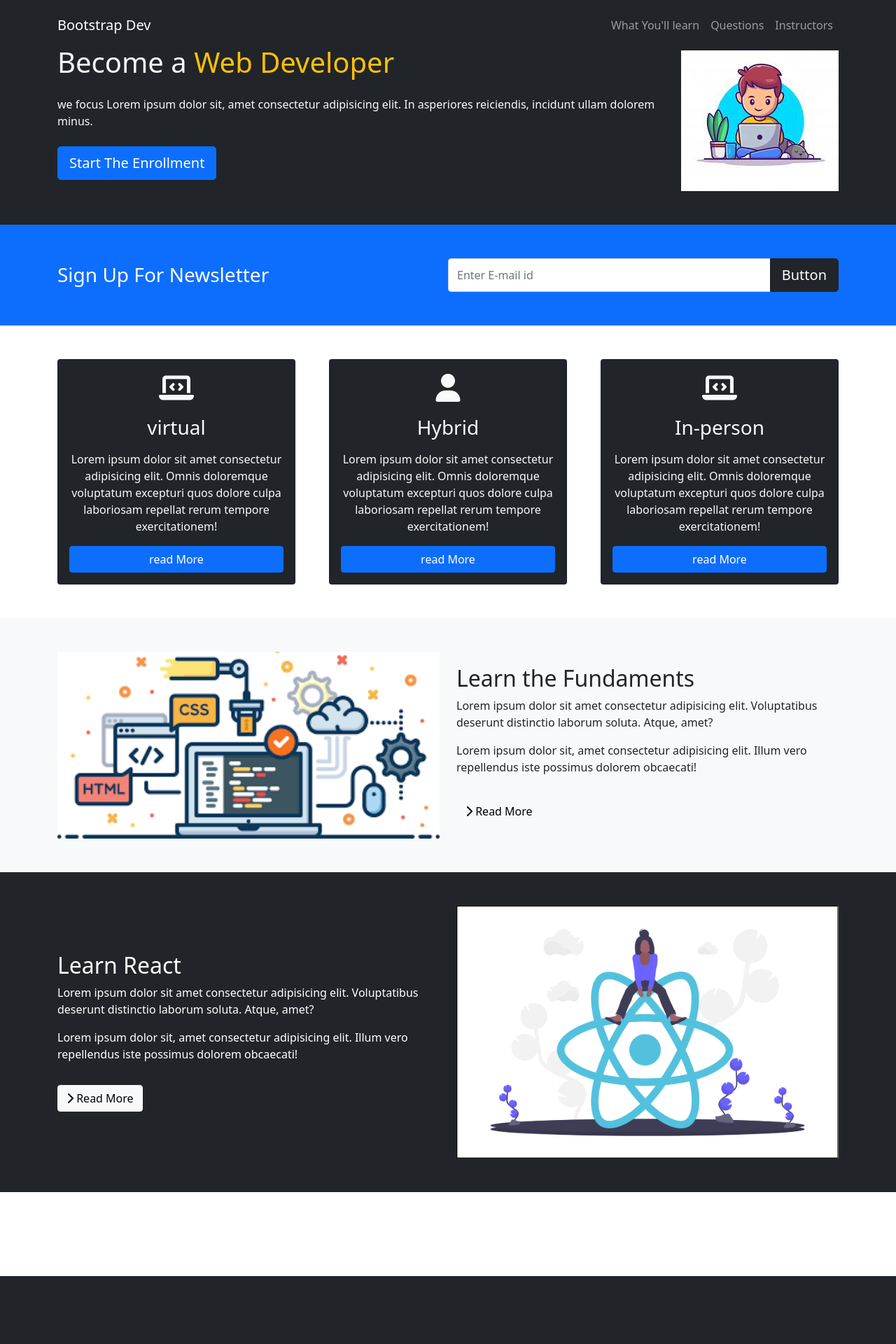
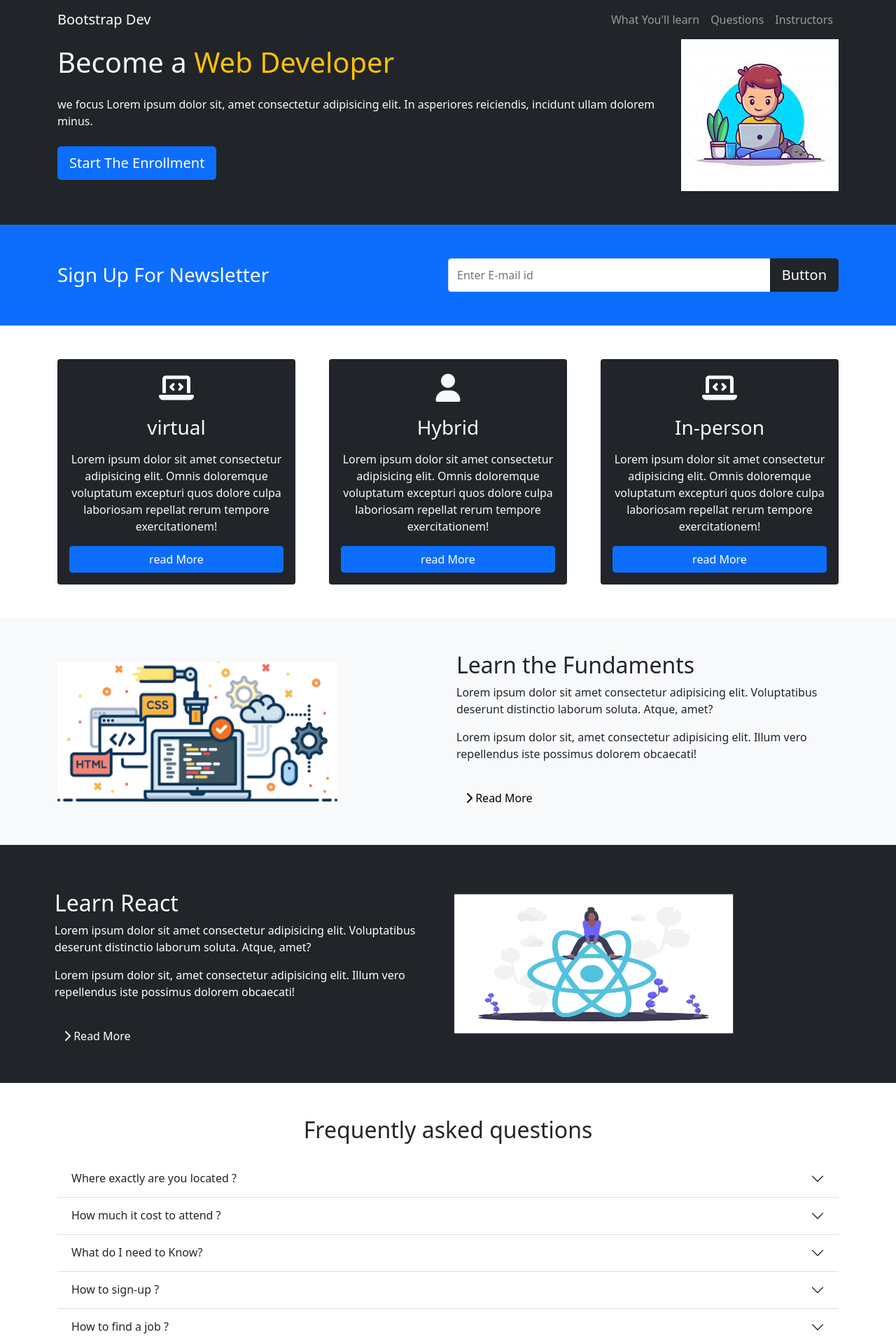
Before and after one commit to shakthi876/BootstrapLayout, a PHP site: page /index.html in a window 1280 px wide; the page is wider, and only the part inside the window is pictured. Shown: the top 1920 px of that part at 70% size. Before the commit the page ends 1823 px from the top of that part, so only its background shows below. Run offline with PHP 8.4, Linux system fonts and the light colour scheme; some libraries are stand-ins or nearby versions.

Commit message:
third-commit

```diff
--- a/css/style.css
+++ b/css/style.css
@@ -11,7 +11,6 @@
 
 
 
-
 @media (min-width: 768px){
     .news{
         width: 50%;
--- a/index.html
+++ b/index.html
@@ -14,7 +14,7 @@
 
 <!-- Navbar-Responsivfe fixed-top -->
 
-<nav class="navbar navbar-expand-lg navbar-dark fixed-top bg-dark py-3">
+<nav class="navbar navbar-expand-lg navbar-dark fixed-top bg-dark">
     <div class="container">
     <a href="#" class="navbar-brand">Bootstrap Dev</a>
     <button class="navbar-toggler" type="button" data-bs-toggle="collapse" data-bs-target="#navbarSupportedContent" aria-controls="navbarSupportedContent" aria-expanded="false" aria-label="Toggle navigation">
@@ -51,7 +51,7 @@
         we focus Lorem ipsum dolor sit, amet consectetur adipisicing elit. In asperiores reiciendis, incidunt ullam dolorem minus.
     </p>
 
-    <button class="btn btn-primary btn-lg">Start The Enrollment</button>
+    <button class="btn btn-primary btn-lg" data-bs-toggle="modal" data-bs-target="#exampleModal">Start The Enrollment</button>
 
     </div>
 
@@ -151,11 +151,11 @@
 
 
 <!--two swap section-->
-<section class="p-5 bg-light" id="learn">
+<section class="p-5 bg-light"  id="learn">
 <div class="container">
     <div class="row align-items-center justify-content-between" >
         <div class="col-md">
-            <img src="images/img2.jpg" alt="Image2" width="600px" height="70px" class="img-fluid">
+            <img src="images/img2.jpg" alt="Image2" width="400px" height="200px" >
         </div>
         <div class="col-md">
             <h2>Learn the Fundaments</h2>
@@ -174,19 +174,19 @@
 
 <section class="p-5 bg-dark">
     <div class="container">
-        <div class="row align-items-center justify-content-between" >
-            <div class="col-md text-white">
+        <div class="row align-items-center justify-content-sm-between" >
+            <div class="col-md text-white g-sm-3">
                 <h2>Learn React</h2>
                 <p>Lorem ipsum dolor sit amet consectetur adipisicing elit. Voluptatibus deserunt distinctio laborum soluta. Atque, amet?</p>
                 <p>Lorem ipsum dolor sit, amet consectetur adipisicing elit. Illum vero repellendus iste possimus dolorem obcaecati!
                 </p>
 
-                <a href="#" class="btn btn-light mt-3">
+                <a href="" class="btn btn-dark mt-3">
                     <i class="fa-solid fa-chevron-right"></i> Read More</a>
 
             </div>
             <div class="col-md">
-                <img src="images/img3.jpg" alt="Image2" width="600px" height="100px" class="img-fluid">
+                <img src="images/img3.jpg" alt="Image2" width="400px" height="200px">
             </div>
         </div>
     </div>
@@ -197,22 +197,202 @@
 <!--Accordian-->
 <section id="questions" class="p-5">
 <div class="container">
-    <h2 class="text-center mb-4"></h2>
+    <h2 class="text-center mb-4">Frequently asked questions</h2>
+    <div class="accordion accordion-flush" id="accordionFlushExample">
+        <div class="accordion-item">
+          <h2 class="accordion-header" id="flush-headingOne">
+            <button class="accordion-button collapsed" type="button" data-bs-toggle="collapse" data-bs-target="#flush-collapseOne" aria-expanded="false" aria-controls="flush-collapseOne">
+            Where exactly are you located ?
+            </button>
+          </h2>
+          <div id="flush-collapseOne" class="accordion-collapse collapse" aria-labelledby="flush-headingOne" data-bs-parent="#accordionFlushExample">
+            <div class="accordion-body">Lorem ipsum dolor, sit amet consectetur adipisicing elit. Repudiandae ut quo voluptatibus, vel sit blanditiis mollitia eos a quia esse accusamus? Ducimus necessitatibus debitis deleniti quisquam asperiores quae ipsam, quas tempore quos esse perferendis iusto. Itaque eos ducimus at magnam cupiditate alias voluptate exercitationem autem laborum sapiente. Cum, tempore deleniti?</div>
+          </div>
+        </div>
+        <div class="accordion-item">
+          <h2 class="accordion-header" id="flush-headingTwo">
+            <button class="accordion-button collapsed" type="button" data-bs-toggle="collapse" data-bs-target="#flush-collapseTwo" aria-expanded="false" aria-controls="flush-collapseTwo">
+              How much it cost to attend ?
+            </button>
+          </h2>
+          <div id="flush-collapseTwo" class="accordion-collapse collapse" aria-labelledby="flush-headingTwo" data-bs-parent="#accordionFlushExample">
+            <div class="accordion-body">Lorem ipsum dolor sit amet, consectetur adipisicing elit. Ad ducimus perferendis explicabo, repellat dolor assumenda eligendi quos ab. Id eligendi neque voluptatem illo itaque, adipisci ut cumque fugiat laborum maiores officiis quos natus accusamus repellendus vitae veritatis eveniet vel officia dignissimos nihil molestias tempora pariatur? Accusamus alias assumenda optio incidunt?</div>
+          </div>
+        </div>
+        <div class="accordion-item">
+          <h2 class="accordion-header" id="flush-headingThree">
+            <button class="accordion-button collapsed" type="button" data-bs-toggle="collapse" data-bs-target="#flush-collapseThree" aria-expanded="false" aria-controls="flush-collapseThree">
+              What do I need to Know?
+            </button>
+          </h2>
+          <div id="flush-collapseThree" class="accordion-collapse collapse" aria-labelledby="flush-headingThree" data-bs-parent="#accordionFlushExample">
+            <div class="accordion-body">Lorem ipsum dolor sit amet consectetur adipisicing elit. Cupiditate totam dolore, tempore numquam repudiandae debitis voluptatum. Accusamus rem vel tempora deserunt culpa libero sint placeat quidem error earum blanditiis exercitationem dolores, veniam aliquid ex magnam voluptatem maiores! Vitae cum consectetur aliquam ipsum minima, aperiam quidem laudantium, consequatur pariatur tenetur eius! </div>
+          </div>
+        </div>
+        <div class="accordion-item">
+            <h2 class="accordion-header" id="flush-headingFour">
+              <button class="accordion-button collapsed" type="button" data-bs-toggle="collapse" data-bs-target="#flush-collapseFour" aria-expanded="false" aria-controls="flush-collapseFour">
+                How to sign-up ?
+              </button>
+            </h2>
+            <div id="flush-collapseFour" class="accordion-collapse collapse" aria-labelledby="flush-headingFour" data-bs-parent="#accordionFlushExample">
+              <div class="accordion-body">Lorem ipsum dolor sit amet consectetur adipisicing elit. Cupiditate totam dolore, tempore numquam repudiandae debitis voluptatum. Accusamus rem vel tempora deserunt culpa libero sint placeat quidem error earum blanditiis exercitationem dolores, veniam aliquid ex magnam voluptatem maiores! Vitae cum consectetur aliquam ipsum minima, aperiam quidem laudantium, consequatur pariatur tenetur eius! </div>
+            </div>
+          </div>
+          <div class="accordion-item">
+            <h2 class="accordion-header" id="flush-headingFive">
+              <button class="accordion-button collapsed" type="button" data-bs-toggle="collapse" data-bs-target="#flush-collapseFive" aria-expanded="false" aria-controls="flush-collapseFive">
+                How to find a job ?
+              </button>
+            </h2>
+            <div id="flush-collapseFive" class="accordion-collapse collapse" aria-labelledby="flush-headingFive" data-bs-parent="#accordionFlushExample">
+              <div class="accordion-body">Lorem ipsum dolor sit amet consectetur adipisicing elit. Cupiditate totam dolore, tempore numquam repudiandae debitis voluptatum. Accusamus rem vel tempora deserunt culpa libero sint placeat quidem error earum blanditiis exercitationem dolores, veniam aliquid ex magnam voluptatem maiores! Vitae cum consectetur aliquam ipsum minima, aperiam quidem laudantium, consequatur pariatur tenetur eius! </div>
+            </div>
+          </div>
+      </div>
+
+
 </div>
 </section>
 
 
 
 
+<!--Instrutor--> <!--Cards-->
+
+<section id="instructors" class="p-5 bg-primary">
+    <div class="container">
+        <h2 class="text-center text-white">
+            Our Instructors
+        </h2>
+        <p class="lead text-center text-white">
+            Our Instructors have 5+ years of experiences as a web-developer
+        </p>
+        <div class="row g-4">
+            <div class="col-md-6 col-lg-3">
+                <div class="card bg-light">
+                    <div class="card-body text-center">
+                        <img src="https://randomuser.me/api/portraits/men/11.jpg" class="rounded-circle mb-3" alt="" >
+                    <h3 class="card-title mb-3">
+                        San Sam
+                    </h3>
+                    <p class="card-text">
+                        Lorem ipsum dolor sit amet consectetur, adipisicing elit. Quod accusamus iure tempore aperiam fugiat nulla.
+                    </p>
+                    <a href=""><i class="fa-brands fa-twitter text-dark mx-1"></i></a>
+                    <a href=""><i class="fa-brands fa-instagram text-dark mx-1"></i></a>
+                    <a href=""><i class="fa-brands fa-facebook text-dark mx-1"></i></a>
+                    <a href=""><i class="fa-brands fa-linkedin text-dark mx-1"></i></a>
+                    </div>
+
+                </div>
+            </div>
+            <div class="col-md-6 col-lg-3">
+                <div class="card bg-light">
+                    <div class="card-body text-center">
+                        <img src="https://randomuser.me/api/portraits/men/1.jpg" class="rounded-circle mb-3" alt="" >
+                    <h3 class="card-title mb-3">
+                        Jack Daniels
+                    </h3>
+                    <p class="card-text">
+                        Lorem ipsum dolor sit amet consectetur, adipisicing elit. Quod accusamus iure tempore aperiam fugiat nulla.
+                    </p>
+                    <a href=""><i class="fa-brands fa-twitter text-dark mx-1"></i></a>
+                    <a href=""><i class="fa-brands fa-instagram text-dark mx-1"></i></a>
+                    <a href=""><i class="fa-brands fa-facebook text-dark mx-1"></i></a>
+                    <a href=""><i class="fa-brands fa-linkedin text-dark mx-1"></i></a>
+                    </div>
+
+                </div>
+            </div>
+            <div class="col-md-6 col-lg-3">
+                <div class="card bg-light">
+                    <div class="card-body text-center">
+                        <img src="https://randomuser.me/api/portraits/men/9.jpg" class="rounded-circle mb-3" alt="" >
+                    <h3 class="card-title mb-3">
+                       Steve Johnson
+                    </h3>
+                    <p class="card-text">
+                        Lorem ipsum dolor sit amet consectetur, adipisicing elit. Quod accusamus iure tempore aperiam fugiat nulla.
+                    </p>
+                    <a href=""><i class="fa-brands fa-twitter text-dark mx-1"></i></a>
+                    <a href=""><i class="fa-brands fa-instagram text-dark mx-1"></i></a>
+                    <a href=""><i class="fa-brands fa-facebook text-dark mx-1"></i></a>
+                    <a href=""><i class="fa-brands fa-linkedin text-dark mx-1"></i></a>
+                    </div>
+
+                </div>
+            </div>
+            <div class="col-md-6 col-lg-3">
+                <div class="card bg-light">
+                    <div class="card-body text-center">
+                        <img src="https://randomuser.me/api/portraits/women/11.jpg" class="rounded-circle mb-3" alt="" >
+                    <h3 class="card-title mb-3">
+                        Sandrya
+                    </h3>
+                    <p class="card-text">
+                        Lorem ipsum dolor sit amet consectetur, adipisicing elit. Quod accusamus iure tempore aperiam fugiat nulla.
+                    </p>
+                    <a href=""><i class="fa-brands fa-twitter text-dark mx-1"></i></a>
+                    <a href=""><i class="fa-brands fa-instagram text-dark mx-1"></i></a>
+                    <a href=""><i class="fa-brands fa-facebook text-dark mx-1"></i></a>
+                    <a href=""><i class="fa-brands fa-linkedin text-dark mx-1"></i></a>
+                    </div>
+
+                </div>
+            </div>
+        </div>
+    </div>
+</section>
+
+
+<!--Footer-->
+<footer class="p-5 bg-dark text-center text-white position-relative">
+    <div class="container">
+
+<p class="lead">Copywrite &copy;2022 shakthi.com</p>
+     <a href="#" class="position-absolute bottom-0 end-0 p-5"><i class="fa-solid fa-circle-arrow-up h1"></i></a>
+</div>
+</footer>
 
 
 
 
+<!-- Modal -->
+<div class="modal fade" id="exampleModal" tabindex="-1" aria-labelledby="exampleModalLabel" aria-hidden="true">
+    <div class="modal-dialog">
+      <div class="modal-content">
+        <div class="modal-header">
+          <h5 class="modal-title" id="exampleModalLabel">Enrollment-Form</h5>
+          <button type="button" class="btn-close" data-bs-dismiss="modal" aria-label="Close"></button>
+        </div>
+        <div class="modal-body">
+         <p >Fill out this form and we will get back to you</p>
+            <form>
+                <div class="mb-3">
+                <label for="" class="col-form-label">Name</label>
+                <input type="text" class="form-control" name="" id="">
+            </div>
 
+            <div class="mb-3">
+                <label for="" class="col-form-label">Email</label>
+                <input type="email" class="form-control" name="" id="">
+</div>
+                <div class="mb-3">
+                <label for="" class="col-form-label">Contact Number</label>
+                <input type="tel" class="form-control" name="" id="">
 
+</div>
+                <div class="modal-footer">
+                    <button type="button" class="btn btn-secondary" data-bs-dismiss="modal">Close</button>
+                    <button type="button" class="btn btn-primary">Submit</button>
+                  </div>
+            </form>
+        </div>
 
-
-
+      </div>
+    </div>
+  </div>
     <script src="https://cdn.jsdelivr.net/npm/bootstrap@5.0.2/dist/js/bootstrap.bundle.min.js" integrity="sha384-MrcW6ZMFYlzcLA8Nl+NtUVF0sA7MsXsP1UyJoMp4YLEuNSfAP+JcXn/tWtIaxVXM" crossorigin="anonymous"></script>
 
 
```
